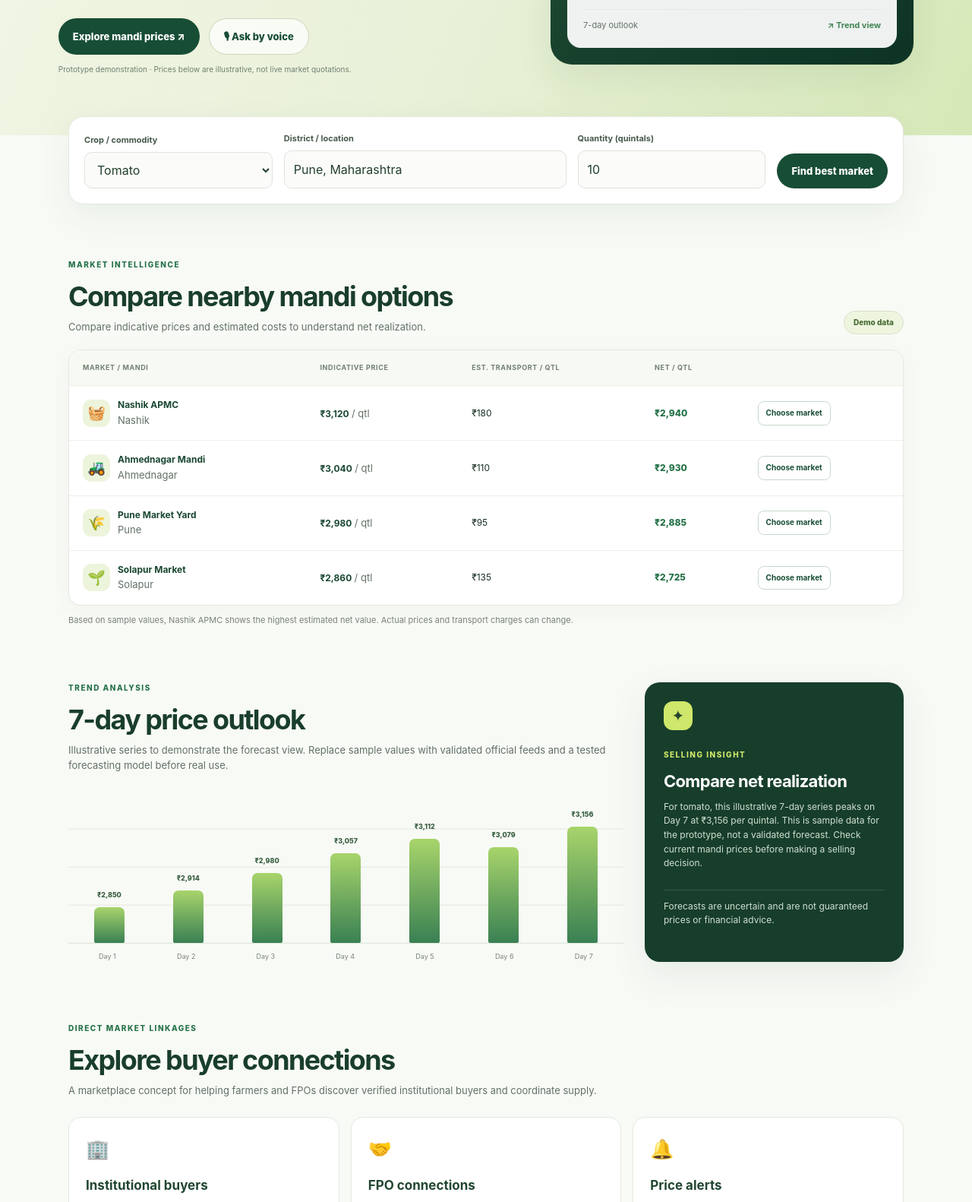
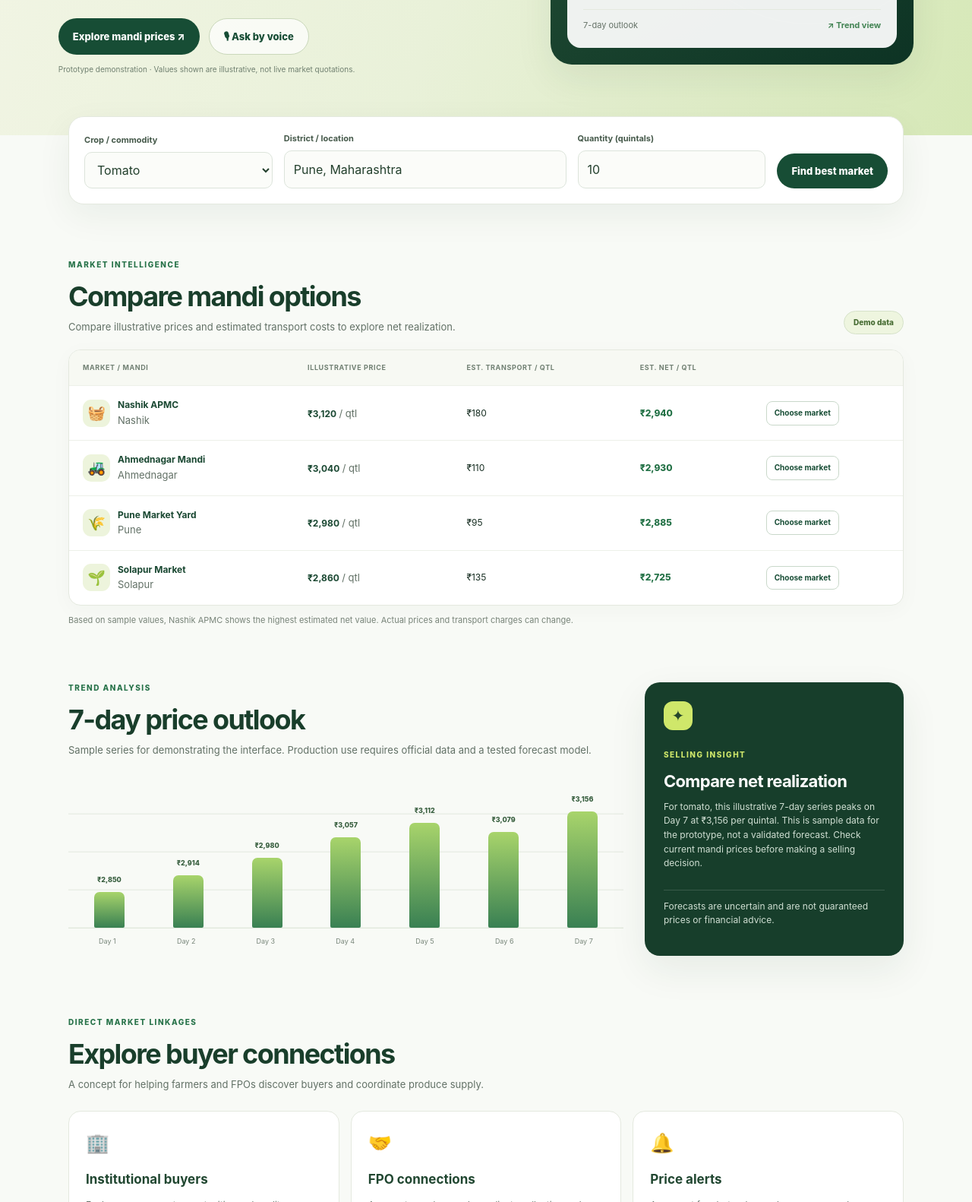
Before and after one commit to kaushal-10dev/KisanMandi-Farmer-Marketplace-Tracker, a website: page index.html in a window 1280 px wide. Shown: the part 385-1967 px from the top of the page at 76% size. Drawn offline with Linux system fonts and the light colour scheme.

Commit message:
Implement main KisanMandi interactive dashboard UI

```diff
--- a/index.html
+++ b/index.html
@@ -2,24 +2,19 @@
 <html lang="en">
 <head>
 <meta charset="UTF-8"><meta name="viewport" content="width=device-width, initial-scale=1">
-<meta name="description" content="KisanMandi AI helps farmers compare indicative mandi prices, view short-term trends, and explore market choices.">
-<title>KisanMandi AI — Farmer Marketplace Tracker</title><link rel="stylesheet" href="style.css">
+<meta name="description" content="KisanMandi AI helps farmers compare illustrative mandi prices, view price trends and explore market options.">
+<title>KisanMandi AI — Farmer Marketplace Tracker</title><link rel="icon" href="assets/favicon.svg"><link rel="stylesheet" href="style.css">
 </head>
 <body>
-<header class="topbar"><a class="brand" href="#"><span class="brand-mark">K</span><span>KisanMandi <small>FARMER MARKETPLACE TRACKER</small></span></a><nav><a href="#markets">Market prices</a><a href="#forecast">Forecast</a><a href="#buyers">Buyer connect</a></nav><button id="voiceTop" class="outline">🎙 Voice help</button></header>
-<main>
-<section class="hero">
-  <div class="hero-copy"><p class="eyebrow">🌾 SMART INDIA HACKATHON 2026 · ASTRA_6</p><h1>Becho Sahi.<br><em>Kamao Zyada.</em></h1><p>Compare mandi options, understand price trends, and plan your next sale with farmer-first market intelligence.</p><div class="hero-actions"><a class="button primary" href="#markets">Explore mandi prices ↗</a><button id="voiceHero" class="button ghost">🎙 Ask by voice</button></div><p class="disclaimer">Prototype demonstration · Prices below are illustrative, not live market quotations.</p></div>
-  <div class="hero-panel"><div class="sun">☀</div><div class="field-art">🌱 🌾 🌱 🌾 🌱</div><div class="panel-card"><span class="eyebrow">TODAY'S MARKET SNAPSHOT</span><h2 id="heroCropPrice">₹2,980 <small>/ quintal</small></h2><p id="heroCropLabel">Tomato · indicative price</p><div class="trend"><span>7-day outlook</span><b>↗ Trend view</b></div></div></div>
-</section>
-<section class="searchbox" aria-label="Market search"><div><label for="crop">Crop / commodity</label><select id="crop"><option value="Tomato">Tomato</option><option value="Onion">Onion</option><option value="Wheat">Wheat</option><option value="Rice">Rice</option><option value="Maize">Maize</option><option value="Soybean">Soybean</option></select></div><div><label for="location">District / location</label><input id="location" value="Pune, Maharashtra" placeholder="Enter your district"></div><div><label for="quantity">Quantity (quintals)</label><input id="quantity" type="number" min="1" value="10"></div><button id="findMarkets" class="button primary">Find best market</button></section>
-<section id="markets" class="section"><div class="section-heading"><div><p class="eyebrow">MARKET INTELLIGENCE</p><h2>Compare nearby mandi options</h2><p class="muted">Compare indicative prices and estimated costs to understand net realization.</p></div><span class="pill">Demo data</span></div><div class="table-wrap"><table><thead><tr><th>Market / Mandi</th><th>Indicative price</th><th>Est. transport / qtl</th><th>Net / qtl</th><th></th></tr></thead><tbody id="marketRows"></tbody></table></div><p id="marketMessage" class="hint" aria-live="polite"></p></section>
-<section id="forecast" class="section forecast-layout"><div><p class="eyebrow">TREND ANALYSIS</p><h2>7-day price outlook</h2><p class="muted">Illustrative series to demonstrate the forecast view. Replace sample values with validated official feeds and a tested forecasting model before real use.</p><div id="forecastChart" class="chart" role="img" aria-label="Illustrative 7-day market price outlook"></div><div id="forecastLabels" class="chart-labels"></div></div><aside class="insight"><span class="insight-icon">✦</span><p class="eyebrow">SELLING INSIGHT</p><h3 id="insightTitle">Compare before you sell</h3><p id="insightText">Select a crop and location to see a sample price trend and net-realization comparison.</p><div class="divider"></div><p class="small">Forecasts are uncertain and are not guaranteed prices or financial advice.</p></aside></section>
-<section id="buyers" class="section buyer-section"><div><p class="eyebrow">DIRECT MARKET LINKAGES</p><h2>Explore buyer connections</h2><p class="muted">A marketplace concept for helping farmers and FPOs discover verified institutional buyers and coordinate supply.</p></div><div class="buyer-cards"><article class="buyer-card"><span>🏢</span><h3>Institutional buyers</h3><p>Explore procurement opportunities and quality requirements.</p><button class="text-button buyer-action" data-kind="Institutional buyer">Explore opportunity ↗</button></article><article class="buyer-card"><span>🤝</span><h3>FPO connections</h3><p>Aggregate produce and make collection and logistics easier to coordinate.</p><button class="text-button buyer-action" data-kind="FPO">Explore opportunity ↗</button></article><article class="buyer-card"><span>🔔</span><h3>Price alerts</h3><p>Concept for alerts when a chosen crop reaches a target price.</p><button class="text-button" id="setAlert">Set demo alert ↗</button></article></div><p id="buyerMessage" class="hint" aria-live="polite"></p></section>
-<section class="voice-banner"><div><p class="eyebrow">ACCESS FOR EVERY FARMER</p><h2>Ask in your own words</h2><p>Voice interface demo uses browser speech recognition where supported. Language availability depends on the browser and device.</p></div><button class="button light" id="voiceBottom">🎙 Start voice assistant</button></section>
-<section class="note"><b>About this prototype</b><p>KisanMandi AI is an SIH 2026 concept for problem statement SIH26132: “Strengthening market linkages and price discovery for farmers.” Market values in this demo are illustrative. No live government feed, verified buyer, payment, or commercial transaction is claimed to be active.</p></section>
+<header class="topbar"><a class="brand" href="#home"><span class="brand-mark">K</span><span>KisanMandi <small>FARMER MARKETPLACE TRACKER</small></span></a><nav><a href="#markets">Market prices</a><a href="#forecast">Forecast</a><a href="#buyers">Buyer connect</a></nav><button id="voiceTop" class="outline">🎙 Voice help</button></header>
+<main id="home">
+<section class="hero"><div class="hero-copy"><p class="eyebrow">🌾 SMART INDIA HACKATHON 2026 · ASTRA_6</p><h1>Becho Sahi.<br><em>Kamao Zyada.</em></h1><p>Compare mandi options, understand price trends and plan your next sale with a farmer-first market intelligence concept.</p><div class="hero-actions"><a class="button primary" href="#markets">Explore mandi prices ↗</a><button id="voiceHero" class="button ghost">🎙 Ask by voice</button></div><p class="disclaimer">Prototype demonstration · Values shown are illustrative, not live market quotations.</p></div><div class="hero-panel"><div class="sun">☀</div><div class="field-art">🌱 🌾 🌱 🌾 🌱</div><div class="panel-card"><span class="eyebrow">MARKET SNAPSHOT</span><h2 id="heroCropPrice">₹2,980 <small>/ quintal</small></h2><p id="heroCropLabel">Tomato · illustrative price</p><div class="trend"><span>7-day outlook</span><b>↗ Trend view</b></div></div></div></section>
+<section class="searchbox" aria-label="Market search"><div><label for="crop">Crop / commodity</label><select id="crop"><option>Tomato</option><option>Onion</option><option>Wheat</option><option>Rice</option><option>Maize</option><option>Soybean</option></select></div><div><label for="location">District / location</label><input id="location" value="Pune, Maharashtra" placeholder="Enter your district"></div><div><label for="quantity">Quantity (quintals)</label><input id="quantity" type="number" min="1" value="10"></div><button id="findMarkets" class="button primary">Find best market</button></section>
+<section id="markets" class="section"><div class="section-heading"><div><p class="eyebrow">MARKET INTELLIGENCE</p><h2>Compare mandi options</h2><p class="muted">Compare illustrative prices and estimated transport costs to explore net realization.</p></div><span class="pill">Demo data</span></div><div class="table-wrap"><table><thead><tr><th>Market / Mandi</th><th>Illustrative price</th><th>Est. transport / qtl</th><th>Est. net / qtl</th><th></th></tr></thead><tbody id="marketRows"></tbody></table></div><p id="marketMessage" class="hint" aria-live="polite"></p></section>
+<section id="forecast" class="section forecast-layout"><div><p class="eyebrow">TREND ANALYSIS</p><h2>7-day price outlook</h2><p class="muted">Sample series for demonstrating the interface. Production use requires official data and a tested forecast model.</p><div id="forecastChart" class="chart" role="img" aria-label="Illustrative seven-day price trend"></div><div id="forecastLabels" class="chart-labels"></div></div><aside class="insight"><span class="insight-icon">✦</span><p class="eyebrow">SELLING INSIGHT</p><h3 id="insightTitle">Compare before you sell</h3><p id="insightText">Select a crop and location to see an illustrative trend and market comparison.</p><div class="divider"></div><p class="small">Forecasts are uncertain and are not guaranteed prices or financial advice.</p></aside></section>
+<section id="buyers" class="section buyer-section"><div><p class="eyebrow">DIRECT MARKET LINKAGES</p><h2>Explore buyer connections</h2><p class="muted">A concept for helping farmers and FPOs discover buyers and coordinate produce supply.</p></div><div class="buyer-cards"><article class="buyer-card"><span>🏢</span><h3>Institutional buyers</h3><p>Explore procurement opportunities and quality requirements.</p><button class="text-button buyer-action" data-kind="Institutional buyer">Explore opportunity ↗</button></article><article class="buyer-card"><span>🤝</span><h3>FPO connections</h3><p>Aggregate produce and coordinate collection and logistics.</p><button class="text-button buyer-action" data-kind="FPO">Explore opportunity ↗</button></article><article class="buyer-card"><span>🔔</span><h3>Price alerts</h3><p>A concept for alerts when a chosen crop reaches a target price.</p><button class="text-button" id="setAlert">Set demo alert ↗</button></article></div><p id="buyerMessage" class="hint" aria-live="polite"></p></section>
+<section class="voice-banner"><div><p class="eyebrow">ACCESS FOR EVERY FARMER</p><h2>Ask in your own words</h2><p>Browser speech recognition is used where supported. Language availability depends on the browser and device.</p></div><button class="button light" id="voiceBottom">🎙 Start voice assistant</button></section>
+<section class="note"><b>About this prototype</b><p>KisanMandi AI is an SIH 2026 concept for problem statement SIH26132: “Strengthening market linkages and price discovery for farmers.” Values in this demo are illustrative. No live government feed, verified buyer, payment or commercial transaction is claimed to be active.</p></section>
 </main>
-<footer><div class="brand"><span class="brand-mark">K</span><span>KisanMandi AI <small>TEAM ASTRA_6 · SIH 2026</small></span></div><p>Designed for clearer market decisions. Verify actual prices and costs before selling.</p><a href="RESEARCH_AND_REFERENCES.md">Research references</a></footer>
-<div id="toast" class="toast" role="status" aria-live="polite"></div>
-<script src="main.js"></script>
+<footer><div class="brand"><span class="brand-mark">K</span><span>KisanMandi AI <small>TEAM ASTRA_6 · SIH 2026</small></span></div><p>Verify actual prices and costs before selling.</p><a href="RESEARCH_AND_REFERENCES.md">Research references</a></footer><div id="toast" class="toast" role="status" aria-live="polite"></div><script src="main.js"></script>
 </body></html>
```
